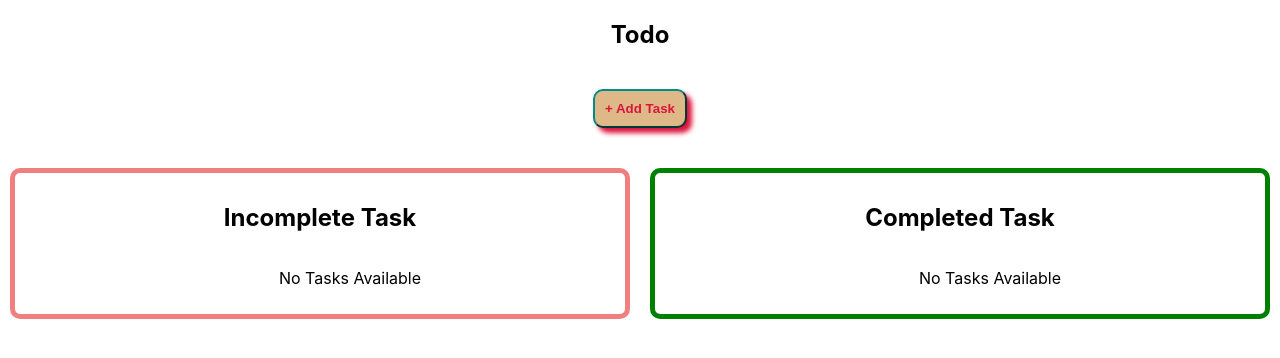
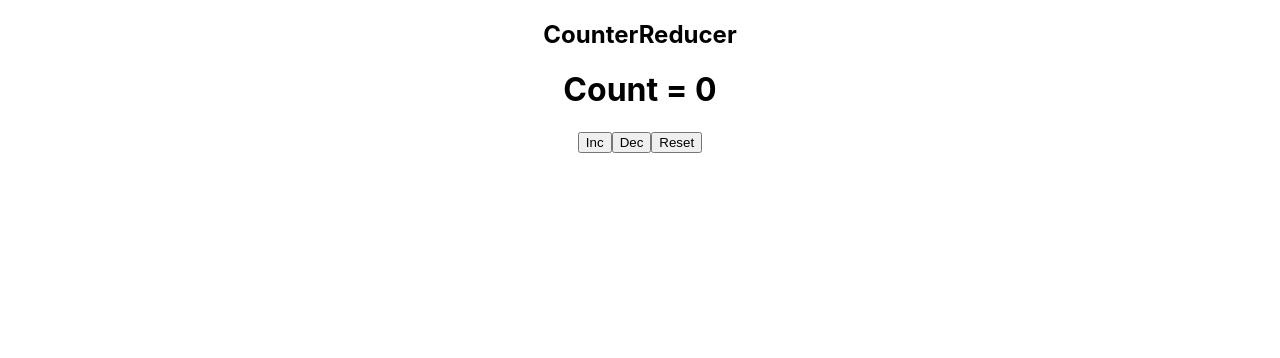
Before and after one commit to chandu-0214/extra-react, a React (Create React App) app in the folder 02React/: page / in a window 1280 px wide. Shown: the top 358 px of the page. Built offline with nearby package versions, Linux system fonts and the light colour scheme.

Commit message:
first commit

```diff
--- a/02React/src/App.js
+++ b/02React/src/App.js
@@ -1,11 +1,13 @@
+import { useState } from 'react';
 import './App.css';
-import Todo from './components/Hooks/Todo';
+import CounterReducer from './components/State Management/CounterReducer';
 
 function App() {
 
   return (
     <div className="App">
-      <Todo/>
+      <CounterReducer/>
+
     </div>
   )
 }
--- /dev/null
+++ b/02React/src/components/State Management/CounterReducer.js
@@ -0,0 +1,46 @@
+import React, { useReducer } from 'react'
+
+
+
+const intialState=0
+const CountReducer = (state,action)=>{
+    // state got updated when u called disptach
+    console.log("Reducer")
+    console.log(state,action)
+    // from this function always u should return state
+    switch(action){
+        case "Increment":
+            return state+1
+        case "Decrement":
+            return state-1
+        default:
+            return state
+    }
+
+}
+const CounterReducer = () => {
+    const [state, dispatch] = useReducer(CountReducer, intialState)
+    const handleIncrement=()=>{
+        dispatch("Increment")
+    }
+    const handleDecrement=()=>{
+        dispatch("Decrement")
+    }
+    const handleReset=()=>{}
+    console.log(state)
+
+  return (
+    <div>
+        <h2>CounterReducer</h2>
+        <h1>Count = {state}</h1>
+      <div>
+        <button onClick={handleIncrement}>Inc</button>
+        <button onClick={handleDecrement}>Dec</button>
+        <button onClick={handleReset}>Reset</button>
+
+      </div>
+    </div>
+  )
+}
+
+export default CounterReducer
```
